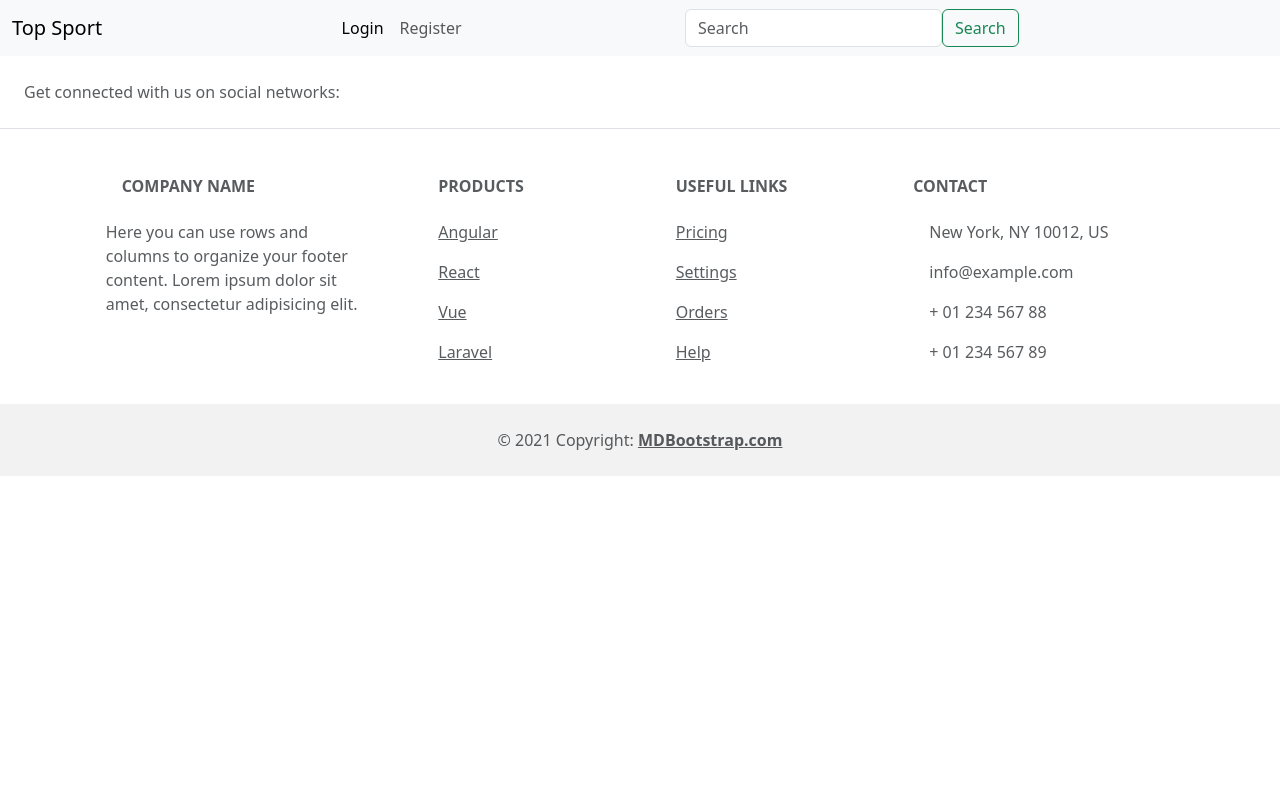
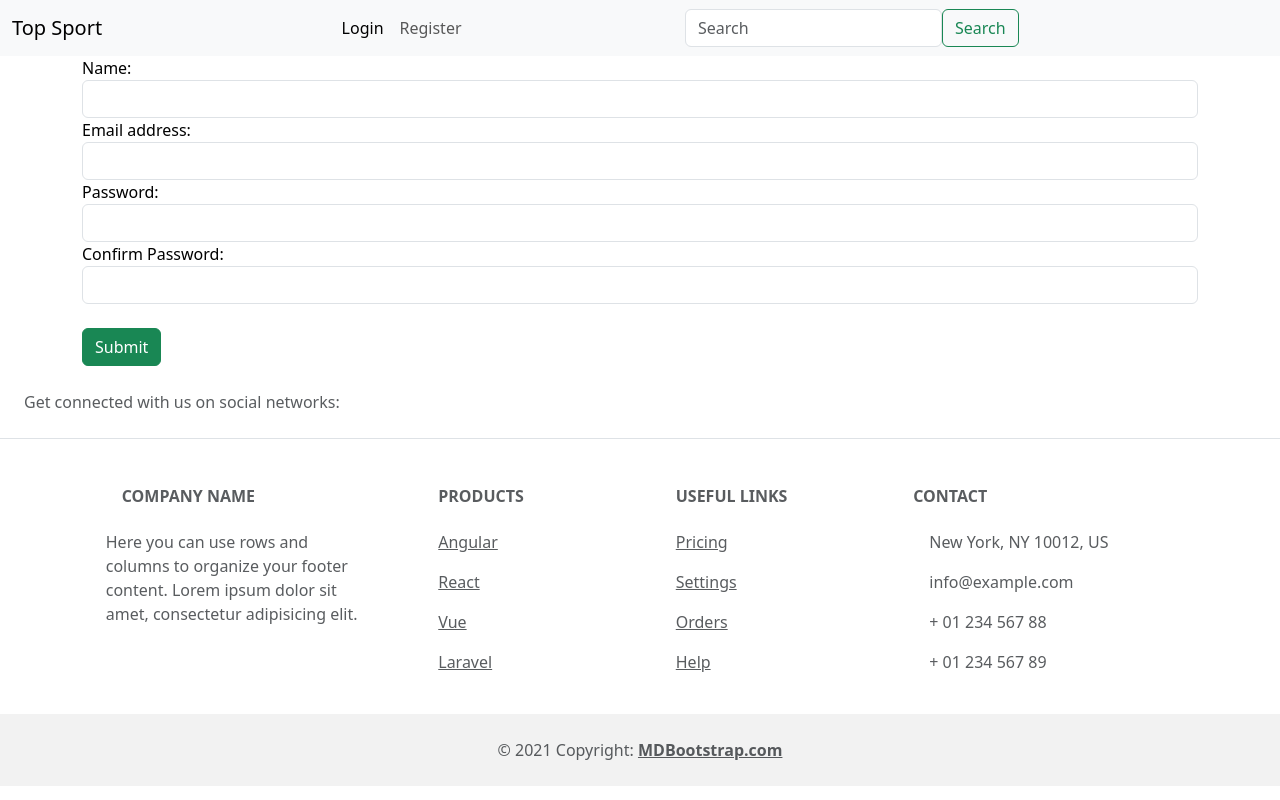
Before and after one commit to Abdelrhmann-Tarek/Top-Sport-Angular-E-Commerce, an Angular app: page /auth/register in a window 1280 px wide. Built offline with nearby package versions, Linux system fonts and the light colour scheme; some icons are missing.

Commit message:
init nav bar lay out

```diff
--- a/src/app/Core/Auth/components/login/login.html
+++ b/src/app/Core/Auth/components/login/login.html
@@ -1,4 +1,4 @@
-<p>ttttt</p>
+<div class="container">
   <form action="/action_page.php">
     <div class="form-group">
       <label for="email">Email address:</label>
@@ -8,8 +8,7 @@
       <label for="pwd">Password:</label>
       <input type="password" class="form-control" id="pwd" />
     </div>
-  <div class="checkbox">
-    <label><input type="checkbox" /> Remember me</label>
+
+    <button type="submit" class="btn btn-success mt-4">Submit</button>
+  </form>
 </div>
-  <button type="submit" class="btn btn-default">Submit</button>
-</form>
--- a/src/app/Core/Auth/components/register/register.html
+++ b/src/app/Core/Auth/components/register/register.html
@@ -1 +1,23 @@
-<p>register works!</p>
+<div class="container">
+  <form action="/action_page.php">
+    <div class="form-group">
+      <label for="pwd">Name:</label>
+      <input type="name" class="form-control" id="pwd" />
+    </div>
+
+    <div class="form-group">
+      <label for="email">Email address:</label>
+      <input type="email" class="form-control" id="email" />
+    </div>
+    <div class="form-group">
+      <label for="pwd">Password:</label>
+      <input type="password" class="form-control" id="pwd" />
+    </div>
+    <div class="form-group">
+      <label for="pwd">Confirm Password:</label>
+      <input type="password" class="form-control" id="pwd" />
+    </div>
+
+    <button type="submit" class="btn btn-success mt-4">Submit</button>
+  </form>
+</div>
--- a/src/app/Core/Layout/auth-nav-bar/auth-nav-bar.html
+++ b/src/app/Core/Layout/auth-nav-bar/auth-nav-bar.html
@@ -1 +1,2 @@
 <app-nav-bar Layout="auth" />
+<router-outlet />
```
Lines whose indentation alone changed are shown as unchanged.
